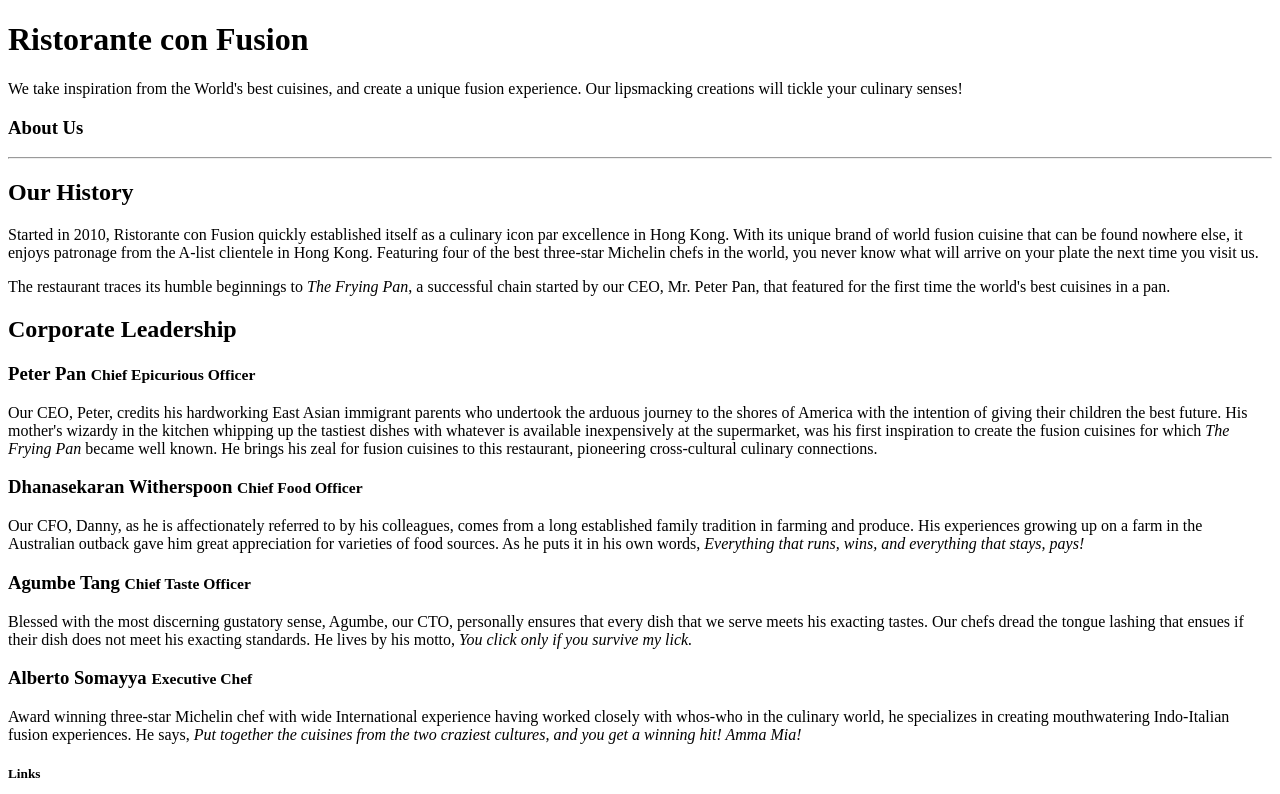
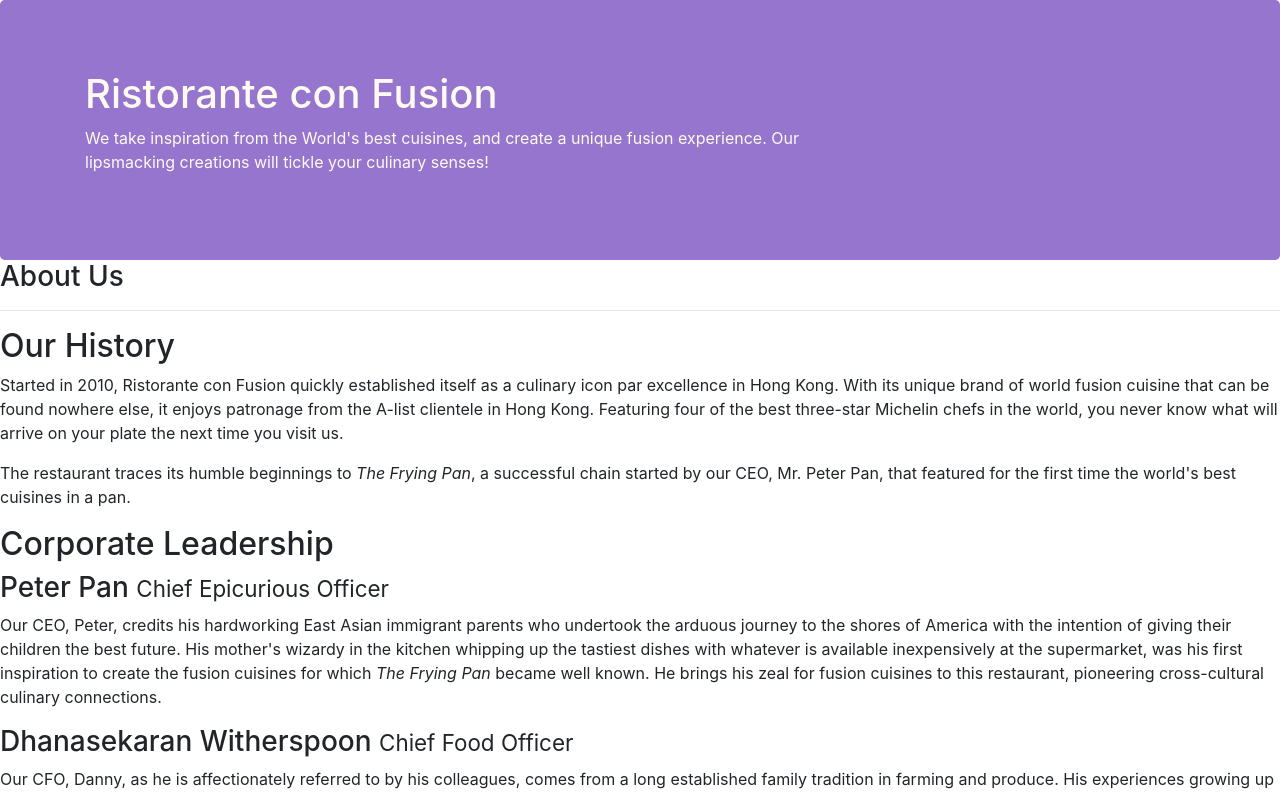
Before and after one commit to mudasirlatif/bootstrap, a website: page aboutus.html in a window 1280 px wide. Shown: the top 794 px of the page. Drawn offline with nearby package versions, Linux system fonts and the light colour scheme.

Commit message:
css commit

```diff
--- a/aboutus.html
+++ b/aboutus.html
@@ -4,7 +4,21 @@
 <head>
 
     <title>Ristorante Con Fusion: About Us</title>
+     <meta charset="utf-8">
+    <meta name="viewport" content="width=device-width, initial-scale=1, shrink-to-fit=no">
+    <meta http-equiv="x-ua-compatible" content="ie=edge">
 
+    <!-- Bootstrap CSS -->
+    <link rel="stylesheet" href="node_modules/bootstrap/dist/css/bootstrap.min.css">
+        <link href="css/styles.css" rel="stylesheet">
+<style type="text/css">
+    .jumbotron {
+    padding:70px 30px 70px 30px;
+    margin:0px auto;
+    background: #9575CD ;
+    color:floralwhite;
+}
+</style>
 </head>
 
 <body>
@@ -98,6 +112,9 @@
            </div>
         </div>
     </footer>
+   <script src="node_modules/jquery/dist/jquery.min.js"></script>
+    <script src="node_modules/tether/dist/js/tether.min.js"></script>
+    <script src="node_modules/bootstrap/dist/js/bootstrap.min.js"></script>
 
 </body>
 
```
Also changed, not shown: css/style.css (deleted), css/styles.css (added).
